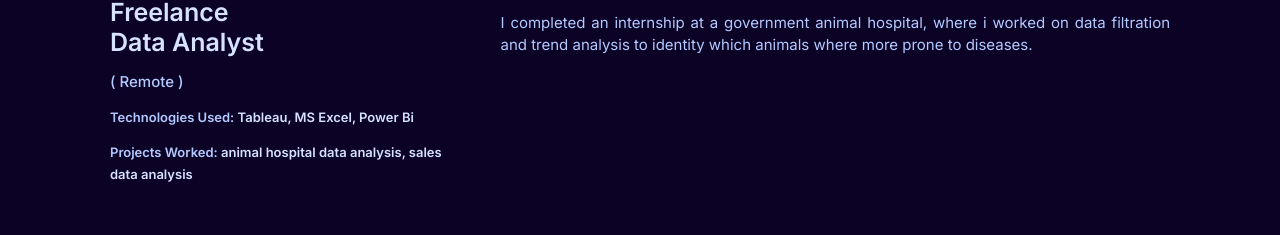
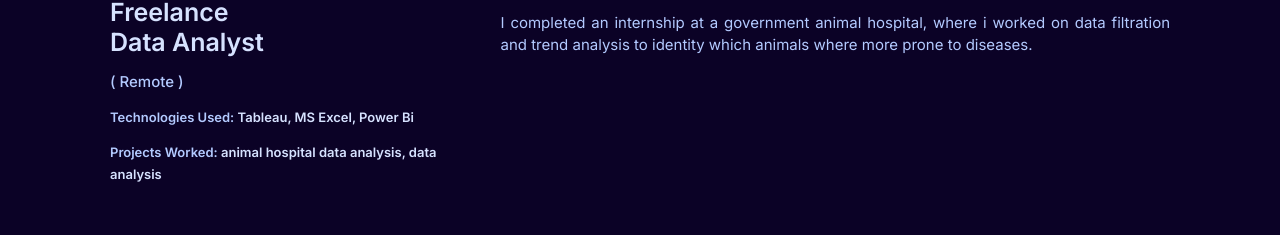
Before and after one commit to visheshchoudhary/portfolio, a React (Create React App) app: page / in a window 1280 px wide. Shown: the part 2706-2941 px from the top of the page. Built offline with nearby package versions, Linux system fonts and the light colour scheme; the HTML template or start-up script is replaced by a standard one.

Commit message:
Fix typo in project description for Experiences component

```diff
--- a/src/Components/Experiences/Experiences.js
+++ b/src/Components/Experiences/Experiences.js
@@ -10,7 +10,7 @@ const Experiences = () => {
       role: "Data Analyst",
       location: "Remote",
       technologies: "Tableau, MS Excel, Power Bi",
-      projects: "animal hospital data analysis, sales data analysis",
+      projects: "animal hospital data analysis, data analysis",
       description: "I completed an internship at a government animal hospital, where i worked on data filtration and trend analysis to identity which animals where more prone to diseases."
     }
   ];
```
